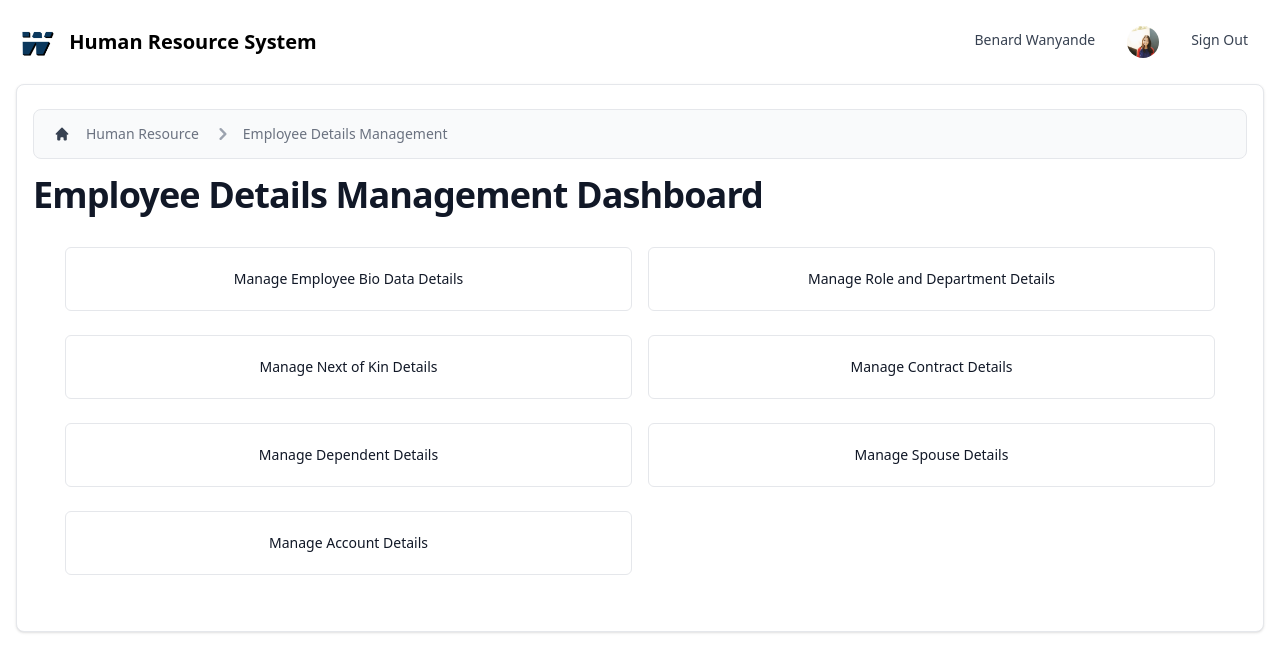
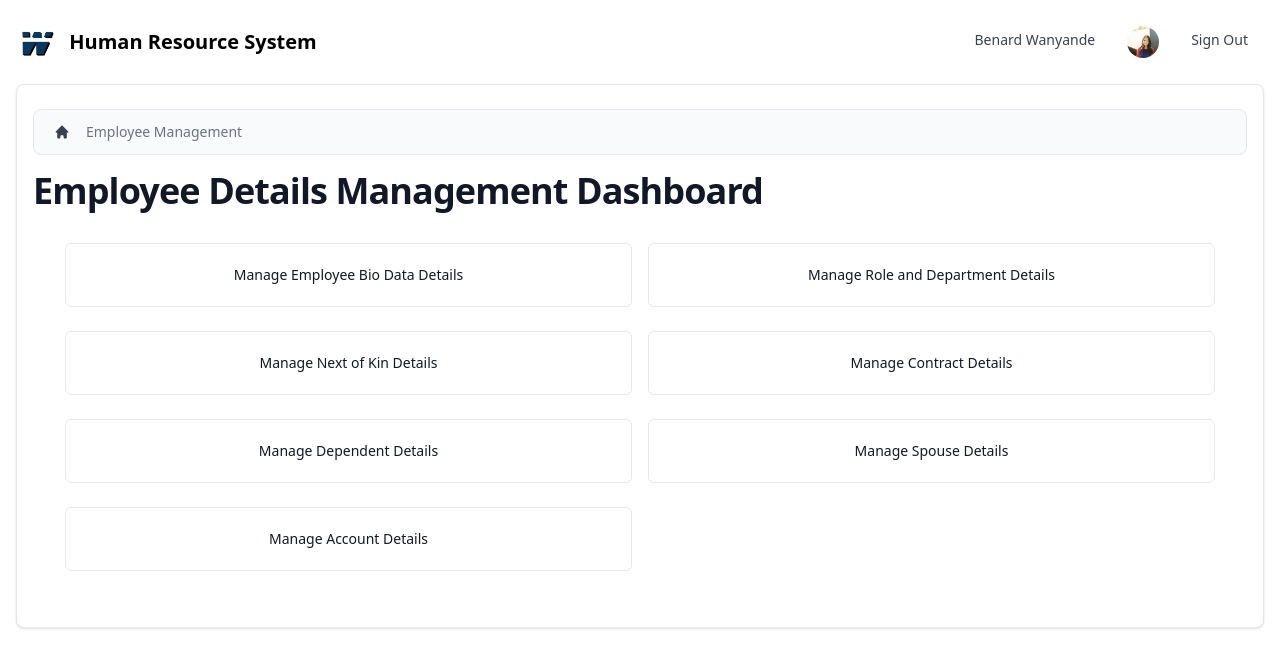
Before and after one commit to adala-wanyande/wec-hr-management-system-frontend, a React (Create React App) app: page /employee/hr in a window 1280 px wide. Shown: the top 672 px of the page. Built offline with nearby package versions, Linux system fonts and the light colour scheme.

Commit message:
Small change

```diff
--- a/src/Modules/EmployeeManagement/HRandMD/Pages/EmployeeDetailsDashboardPage.js
+++ b/src/Modules/EmployeeManagement/HRandMD/Pages/EmployeeDetailsDashboardPage.js
@@ -15,13 +15,7 @@ const EmployeeDetailsDashboardPage = () => {
                     <li>
                       <div class="flex items-center">
                       <svg aria-hidden="true" class="w-4 h-4 mr-2" fill="currentColor" viewBox="0 0 20 20" xmlns="http://www.w3.org/2000/svg"><path d="M10.707 2.293a1 1 0 00-1.414 0l-7 7a1 1 0 001.414 1.414L4 10.414V17a1 1 0 001 1h2a1 1 0 001-1v-2a1 1 0 011-1h2a1 1 0 011 1v2a1 1 0 001 1h2a1 1 0 001-1v-6.586l.293.293a1 1 0 001.414-1.414l-7-7z"></path></svg>
-                          <p class="ml-1 text-sm font-medium text-gray-500 md:ml-2 dark:text-gray-400">Human Resource</p>
-                      </div>
-                    </li>
-                    <li>
-                      <div class="flex items-center">
-                        <svg aria-hidden="true" class="w-6 h-6 text-gray-400" fill="currentColor" viewBox="0 0 20 20" xmlns="http://www.w3.org/2000/svg"><path fill-rule="evenodd" d="M7.293 14.707a1 1 0 010-1.414L10.586 10 7.293 6.707a1 1 0 011.414-1.414l4 4a1 1 0 010 1.414l-4 4a1 1 0 01-1.414 0z" clip-rule="evenodd"></path></svg>
-                        <p class="ml-1 text-sm font-medium text-gray-500 md:ml-2 dark:text-gray-400">Employee Details Management</p>
+                          <p class="ml-1 text-sm font-medium text-gray-500 md:ml-2 dark:text-gray-400">Employee Management</p>
                       </div>
                     </li>
                   </ol>
```
